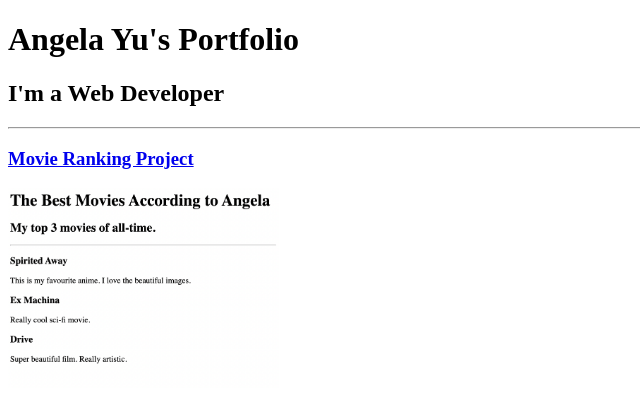
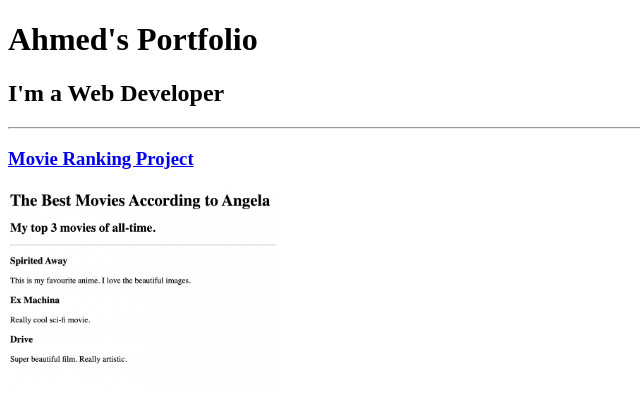
Before and after one commit to Breacher-0/html-portfolio, a plain HTML site: page index.html in a window 1280 px wide. Shown: the top 408 px of the page, without its empty margins (0-640 px from the left). Drawn offline with Linux system fonts and the light colour scheme.

Commit message:
Update index.html

```diff
--- a/index.html
+++ b/index.html
@@ -3,11 +3,11 @@
 
 <head>
   <meta charset="UTF-8">
-  <title>Angela's Portfolio</title>
+  <title>Ahmed's Portfolio</title>
 </head>
 
 <body>
-  <h1>Angela Yu's Portfolio</h1>
+  <h1>Ahmed's Portfolio</h1>
   <h2>I'm a Web Developer</h2>
   <hr />
   <h3><a href="./public/movie-ranking.html">Movie Ranking Project</a></h3>
```
